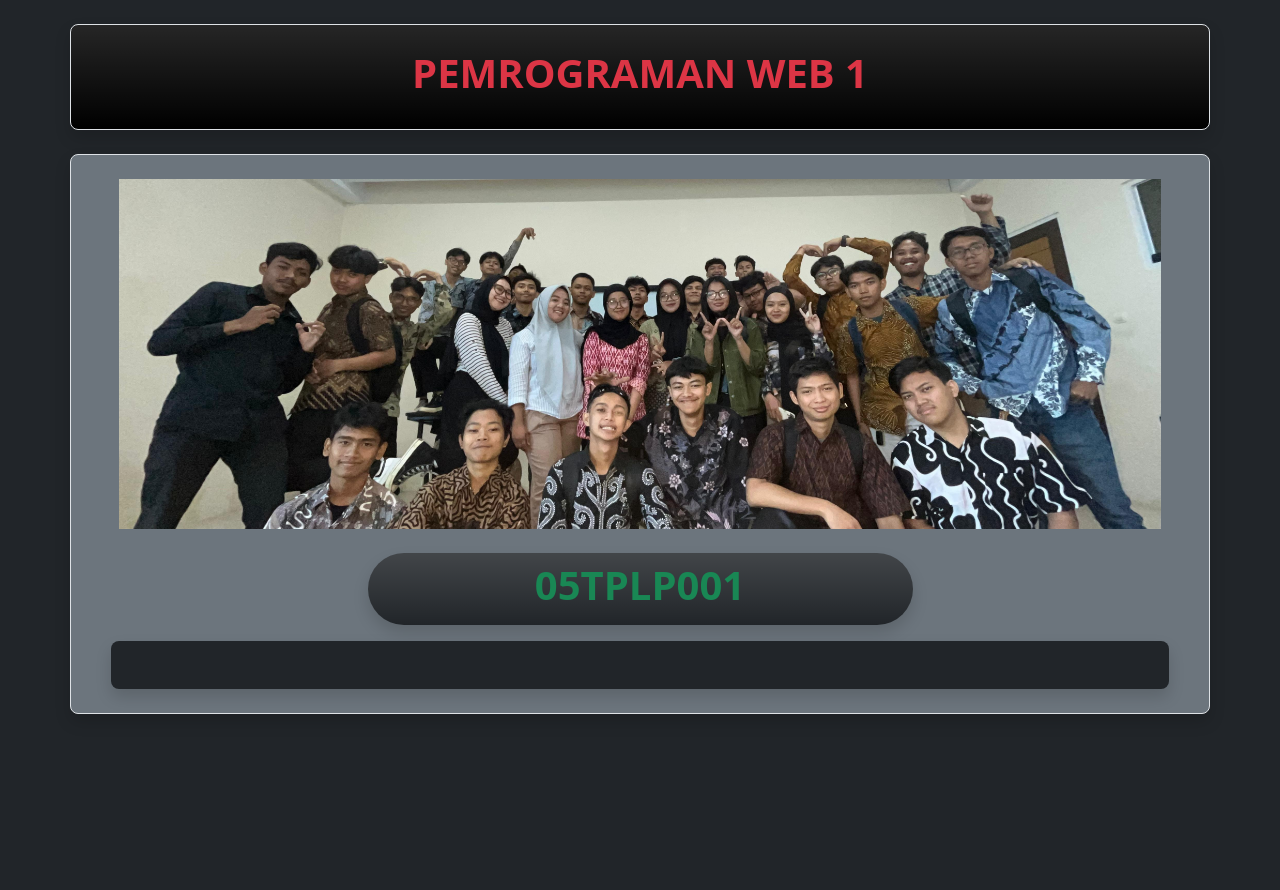
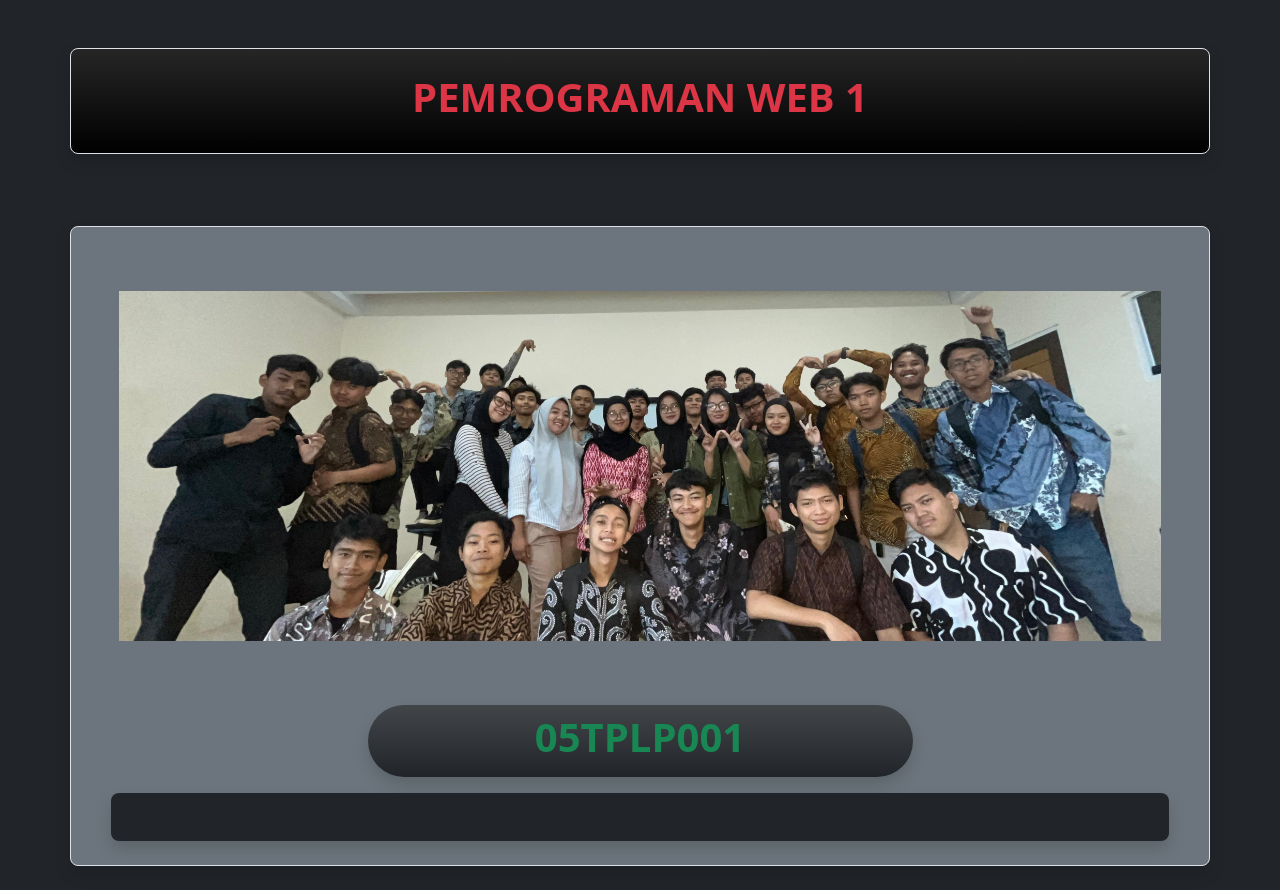
Before and after one commit to 05TPLP001/Tugas, a plain HTML site: page index.html in a window 1280 px wide. Before the commit the page ends 800 px from the top, so only its background shows below. Drawn offline with nearby package versions, Linux system fonts and the light colour scheme; no server answers.

Commit message:
index.html

```diff
--- a/index.html
+++ b/index.html
@@ -5,20 +5,23 @@
     <meta charset="UTF-8">
     <meta name="viewport" content="width=device-width, initial-scale=1.0">
     <title>05TPLP001 - Tugas</title>
+    <link rel="shortcut icon" href="group.ico" type="image/x-icon">
 
     <!--Bootstrap Link-->
     <link href="https://cdn.jsdelivr.net/npm/bootstrap@5.3.3/dist/css/bootstrap.min.css" rel="stylesheet"
         integrity="sha384-QWTKZyjpPEjISv5WaRU9OFeRpok6YctnYmDr5pNlyT2bRjXh0JMhjY6hW+ALEwIH" crossorigin="anonymous">
 </head>
 
-<body class="bg-dark">
+<body class="bg-dark ">
+    <br>
     <div class="container border mb-md-4 mt-md-4 rounded-3 shadow bg-black bg-gradient p-md-4">
         <h3 id="produk" class="text-center text-danger text-uppercase fs-1 fw-bolder">Pemrograman Web 1</h3>
     </div>
-    <div class="container border mb-md-4 mt-md-4 rounded-3 shadow bg-secondary p-md-4">
+    <br>
+    <div class="container border my-md-4 rounded-3 shadow bg-secondary p-md-4">
         <!--Gambar Kelas-->
-        <div class="px-md-4 mb-md-4">
-            <img src="image/fotokelas.jpeg" alt="" class="mw-100 h-25">
+        <div class="px-md-4 py-md-4 mb-md-4">
+            <img src="image/fotokelas.jpeg" alt="" class="mw-100 h-25 my-3">
         </div>
         <!--Nama Kelas-->
         <div class="container border-info mb-md-3 mt-md-3 rounded-pill shadow bg-dark bg-gradient p-md-2 w-50">
@@ -27,7 +30,7 @@
 
 
         <!--List Data-->
-        <div class="border-danger rounded-3 shadow bg-dark ms-md-3 me-md-3 row row-cols-md-5 row-cols-2 gx-5 p-4" id="produk-container">
+        <div class="border-danger rounded-3 shadow bg-dark mx-md-3 row row-cols-md-4 row-cols-2 gx-5 p-md-4" id="produk-container">
         </div>
         <!--End List Data-->
     </div>
```
